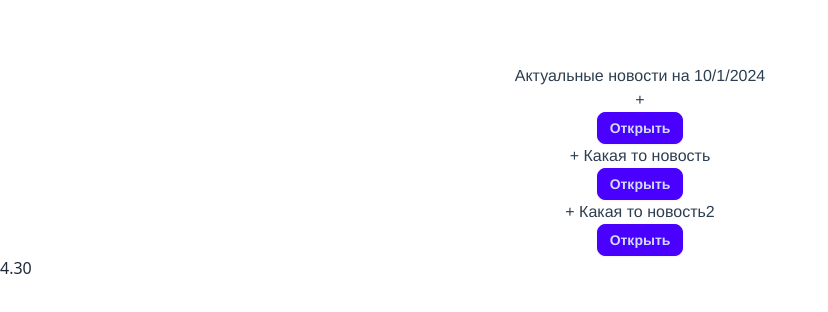
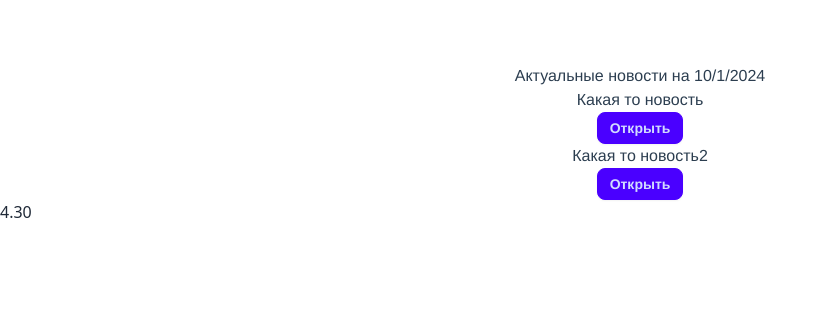
Before and after one commit to EvgenyChernov/vue-yt, a Vue app: page / in a window 1280 px wide. Shown: the top 312 px of the page, without its empty margins (0-828 px from the left). Built offline with nearby package versions, Linux system fonts and the light colour scheme.

Commit message:
валидация проброшенных пропсов

```diff
--- a/src/App.vue
+++ b/src/App.vue
@@ -6,9 +6,26 @@ export default {
     return {
       now: new Date().toLocaleDateString(),
       news: [
-        'Какая то новость',
-        'Какая то новость2'
+        {
+          title: 'Какая то новость',
+          id: 1,
+          isOpen: false
+        }, {
+          title: 'Какая то новость2',
+          id: 2,
+          isOpen: false
+        }
       ]
+    }
+  },
+  methods: {
+    toggleOpen (id) {
+      this.news = this.news.map(item => {
+        if (item.id === id) {
+          item.isOpen = !item.isOpen
+        }
+        return item
+      })
     }
   },
   components: {
@@ -21,11 +38,13 @@ export default {
   <div class="container pt-1">
     <div class="card ">
       <h2>Актуальные новости на {{ now }}</h2>
-      <app-news></app-news>
       <app-news
           v-for="item in news"
-          :key="item"
-          :title="item"
+          :key="item.id"
+          :title="item.title"
+          :id="item.id"
+          :is-open="item.isOpen"
+          @toggle="toggleOpen(item.id)"
       ></app-news>
     </div>
   </div>
--- a/src/AppNews.vue
+++ b/src/AppNews.vue
@@ -1,20 +1,39 @@
 <script>
 export default {
-  props: [
-    'title'
-  ],
+  // props: [
+  //   'title'
+  // ],
+  props: {
+    title: {
+      type: String,
+      required: true
+    },
+    id: {
+      type: Number,
+      required: true
+    },
+    isOpen: {
+      type: Boolean,
+      required: false,
+      default: false,
+      validator: (value) => {
+        return value !== undefined && value !== null
+      }
+    }
+  },
   data () {
     return {
-      isOpen: false
+      // isOpen: false
     }
-  }
+  },
+  emits: ['toggle']
 }
 </script>
 
 <template>
   <div>
-    <h3>{{ item }} + {{ title }}</h3>
-    <button @click="isOpen = !isOpen" class="btn btn-primary btn-sm">Открыть</button>
+    <h3> {{ title }}</h3>
+    <button @click="$emit('toggle')" class="btn btn-primary btn-sm">Открыть</button>
     <p v-if="isOpen">Lorem ipsum dolor sit amet, consectetur adipisicing elit. Amet animi placeat quibusdam sint
       temporibus
       totam?</p>
--- a/src/TheHeader.vue
+++ /dev/null
@@ -1,14 +0,0 @@
-<template>
-  <h2 class="italic">{{ title }}</h2>
-  <button class="btn">Button</button>
-</template>
-
-<script>
-export default {
-  data () {
-    return {
-      title: 'The Header'
-    }
-  }
-}
-</script>
--- a/src/main.js
+++ b/src/main.js
@@ -1,9 +1,7 @@
 import { createApp } from 'vue'
 import App from './App.vue'
-import TheHeader from './TheHeader.vue'
 import './assets/tailwind.css'
 
 const app = createApp(App)
 
-app.component('the-header', TheHeader)
 app.mount('#app')
--- a/vue.config.js
+++ b/vue.config.js
@@ -1,4 +1,15 @@
 const { defineConfig } = require('@vue/cli-service')
+const webpack = require('webpack')
+
 module.exports = defineConfig({
-  transpileDependencies: true
+  transpileDependencies: true,
+  configureWebpack: {
+    plugins: [
+      new webpack.DefinePlugin({
+        __VUE_OPTIONS_API__: JSON.stringify(true), // Включение API опций
+        __VUE_PROD_DEVTOOLS__: JSON.stringify(false), // Отключение devtools в продакшн-сборке
+        __VUE_PROD_HYDRATION_MISMATCH_DETAILS__: JSON.stringify(false) // Отключение отладочной информации по гидрации
+      })
+    ]
+  }
 })
```
